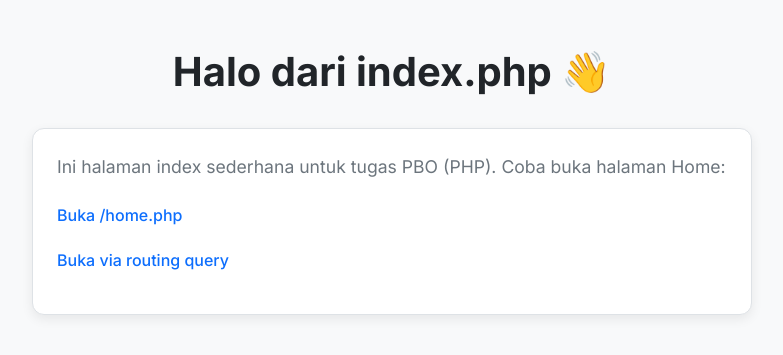
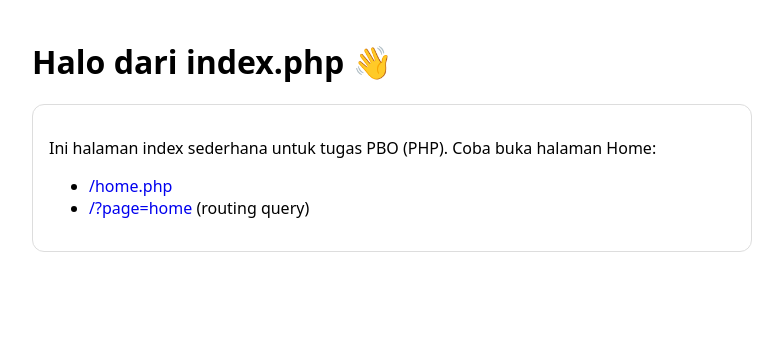
Before and after one commit to arifquuu/praktek-oop-php, a PHP site: page / in a window 1280 px wide. Shown: the top 355 px of the page, without its empty margins (248-1031 px from the left). Run offline with PHP 8.4, Linux system fonts and the light colour scheme.

Commit message:
Update index.php

```diff
--- a/index.php
+++ b/index.php
@@ -1,142 +1,61 @@
 <?php
+
 // index.php — Halaman utama
+
 $page = $_GET['page'] ?? '';
+
 if ($page === 'home') {
+
     header('Location: /home.php');
+
     exit;
+
 }
+
 ?>
+
 <!doctype html>
+
 <html lang="id">
+
 <head>
+
   <meta charset="utf-8">
-  <title>Halaman Utama Proyek PBO</title>
+
+  <title>Index PHP Sederhana</title>
+
   <meta name="viewport" content="width=device-width, initial-scale=1">
 
-  <link rel="preconnect" href="https://fonts.googleapis.com">
-  <link rel="preconnect" href="https://fonts.gstatic.com" crossorigin>
-  <link href="https://fonts.googleapis.com/css2?family=Inter:wght@400;500;700&display=swap" rel="stylesheet">
+  <style>
 
-  <style>
-    /* Variabel Warna untuk kemudahan kustomisasi */
-    :root {
-      --bg-color: #f8f9fa; /* Latar belakang halaman */
-      --card-bg: #ffffff; /* Latar belakang kartu */
-      --text-color: #212529; /* Warna teks utama */
-      --subtle-text: #6c757d; /* Warna teks sekunder */
-      --primary-color: #0d6efd; /* Warna utama untuk link dan aksen */
-      --border-color: #dee2e6; /* Warna border */
-      --shadow-color: rgba(0, 0, 0, 0.075); /* Warna bayangan */
-    }
+    body{font-family:system-ui,Segoe UI,Arial,sans-serif;max-width:720px;margin:40px auto;padding:0 16px}
 
-    /* Pengaturan Dasar Body */
-    body {
-      font-family: 'Inter', system-ui, -apple-system, Segoe UI, Arial, sans-serif;
-      background-color: var(--bg-color);
-      color: var(--text-color);
-      max-width: 720px;
-      margin: 40px auto;
-      padding: 0 16px;
-      line-height: 1.6;
-    }
+    a{text-decoration:none}
 
-    /* Judul Utama */
-    h1 {
-      font-size: 2.5rem;
-      font-weight: 700;
-      color: var(--text-color);
-      text-align: center;
-      margin-bottom: 24px;
-    }
-
-    h1 .wave {
-      display: inline-block;
-      animation: wave-animation 2.5s infinite;
-      transform-origin: 70% 70%;
-    }
-
-    @keyframes wave-animation {
-        0% { transform: rotate( 0.0deg) }
-       10% { transform: rotate(14.0deg) }
-       20% { transform: rotate(-8.0deg) }
-       30% { transform: rotate(14.0deg) }
-       40% { transform: rotate(-4.0deg) }
-       50% { transform: rotate(10.0deg) }
-       60% { transform: rotate( 0.0deg) }
-      100% { transform: rotate( 0.0deg) }
-    }
-
-
-    /* Styling Kartu */
-    .card {
-      background-color: var(--card-bg);
-      border: 1px solid var(--border-color);
-      border-radius: 12px;
-      padding: 24px;
-      box-shadow: 0 4px 12px var(--shadow-color);
-      transition: box-shadow 0.3s ease-in-out, transform 0.3s ease-in-out;
-    }
-
-    .card:hover {
-      transform: translateY(-5px);
-      box-shadow: 0 8px 24px var(--shadow-color);
-    }
-
-    .card p {
-      color: var(--subtle-text);
-      font-size: 1.1rem;
-      margin-top: 0;
-    }
-
-    /* Styling Daftar Link */
-    ul {
-      list-style: none;
-      padding: 0;
-      margin: 16px 0 0 0;
-    }
-
-    li {
-      margin-bottom: 12px;
-    }
-
-    /* Styling Link */
-    a {
-      color: var(--primary-color);
-      text-decoration: none;
-      font-weight: 500;
-      position: relative;
-      display: inline-block;
-      padding: 4px 0;
-    }
-
-    a::after {
-      content: '';
-      position: absolute;
-      width: 100%;
-      transform: scaleX(0);
-      height: 2px;
-      bottom: 0;
-      left: 0;
-      background-color: var(--primary-color);
-      transform-origin: bottom right;
-      transition: transform 0.25s ease-out;
-    }
-
-    a:hover::after {
-      transform: scaleX(1);
-      transform-origin: bottom left;
-    }
+    .card{border:1px solid #ddd;border-radius:12px;padding:16px}
 
   </style>
+
 </head>
+
 <body>
-  <h1>Halo dari index.php <span class="wave">👋</span></h1>
+
+  <h1>Halo dari index.php 👋</h1>
+
   <div class="card">
+
     <p>Ini halaman index sederhana untuk tugas PBO (PHP). Coba buka halaman Home:</p>
+
     <ul>
-      <li><a href="/home.php">Buka /home.php</a></li>
-      <li><a href="/?page=home">Buka via routing query</a></li>
+
+      <li><a href="/home.php">/home.php</a></li>
+
+      <li><a href="/?page=home">/?page=home</a> (routing query)</li>
+
     </ul>
+
   </div>
+
 </body>
+
 </html>
```
